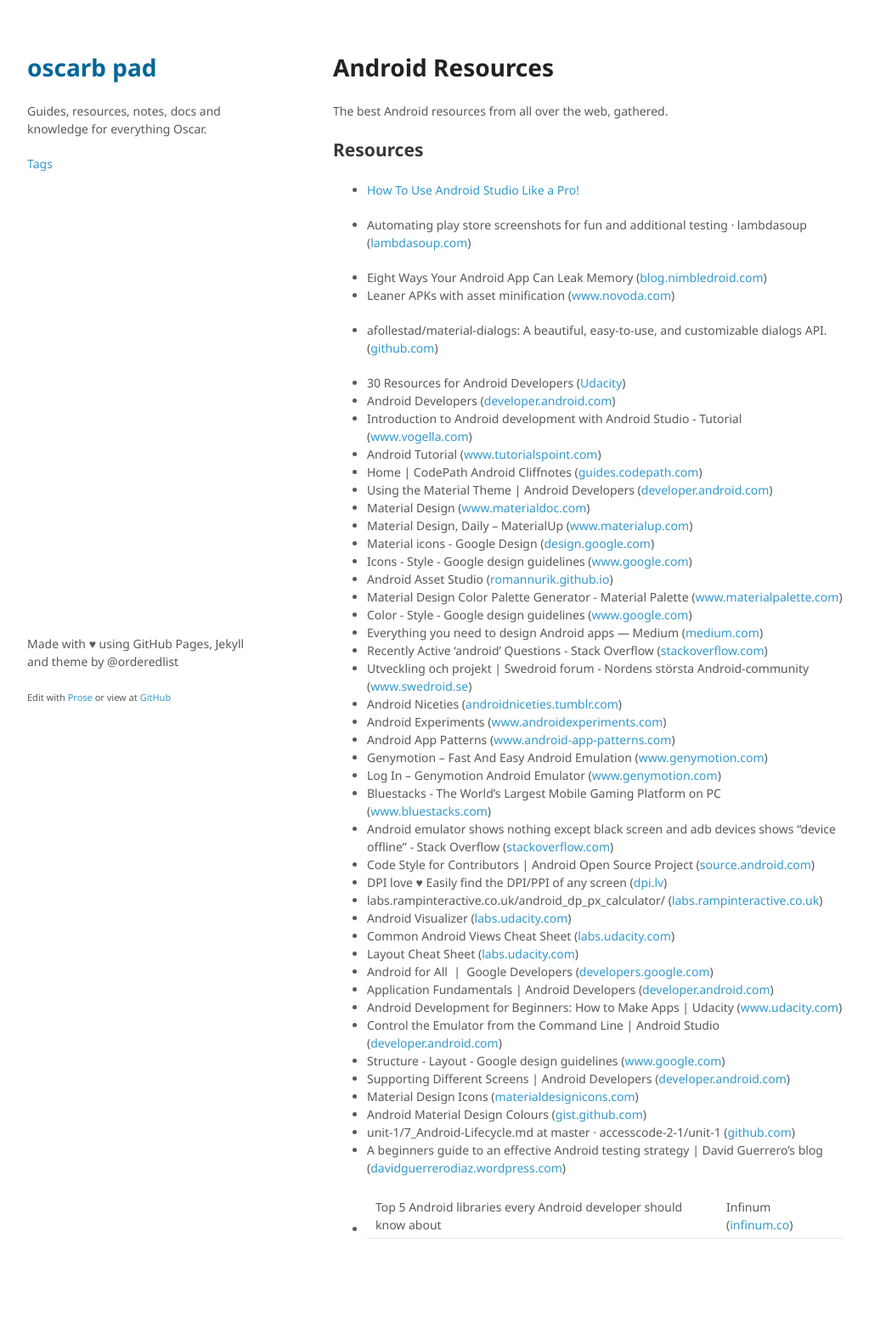
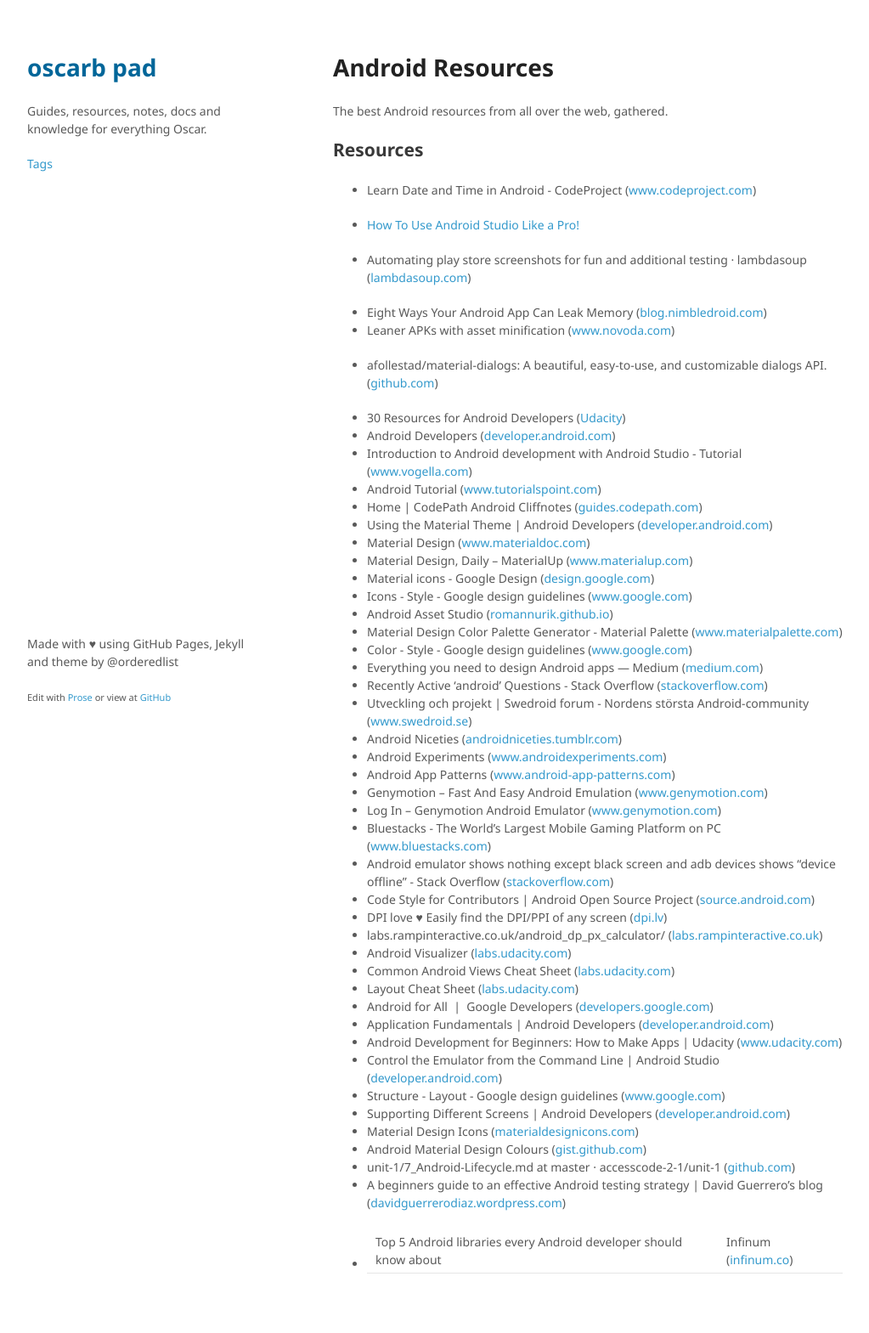
Before and after one commit to oscarb/pad, a Jekyll site: the page built from _docs/android-resources.md, in a window 1280 px wide. Shown: the whole page at 85% size, without its empty margins (128-1151 px from the left). Built offline with Jekyll 4.4.1, drawn with Linux system fonts in a browser that asks for light colours; some web fonts are replaced; before the commit the page ends 1528 px from its top, so only the background shows below that.

Commit message:
Updated android-resources.md

```diff
--- a/_docs/android-resources.md
+++ b/_docs/android-resources.md
@@ -11,6 +11,9 @@ published: true
 The best Android resources from all over the web, gathered.
 
 ## Resources
+
+
+* Learn Date and Time in Android - CodeProject ([www.codeproject.com](http://www.codeproject.com/Articles/1009239/Learn-Date-and-Time-in-Android))
 
 * [How To Use Android Studio Like a Pro!](https://stanfy.com/blog/use-android-studio-like-a-pro/?utm_source=Android+Weekly&utm_campaign=f1e65e3bb5-Android_Weekly_210&utm_medium=email&utm_term=0_4eb677ad19-f1e65e3bb5-338005577)
 
```
